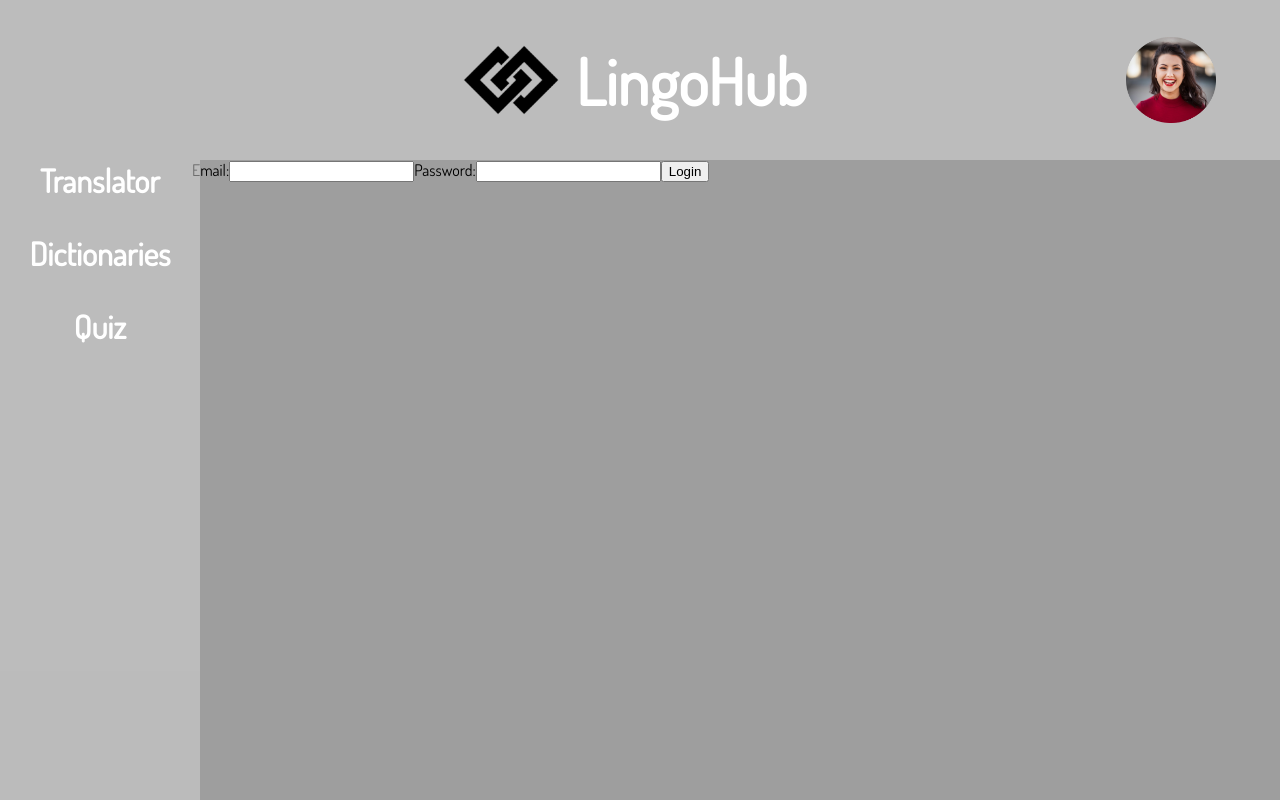
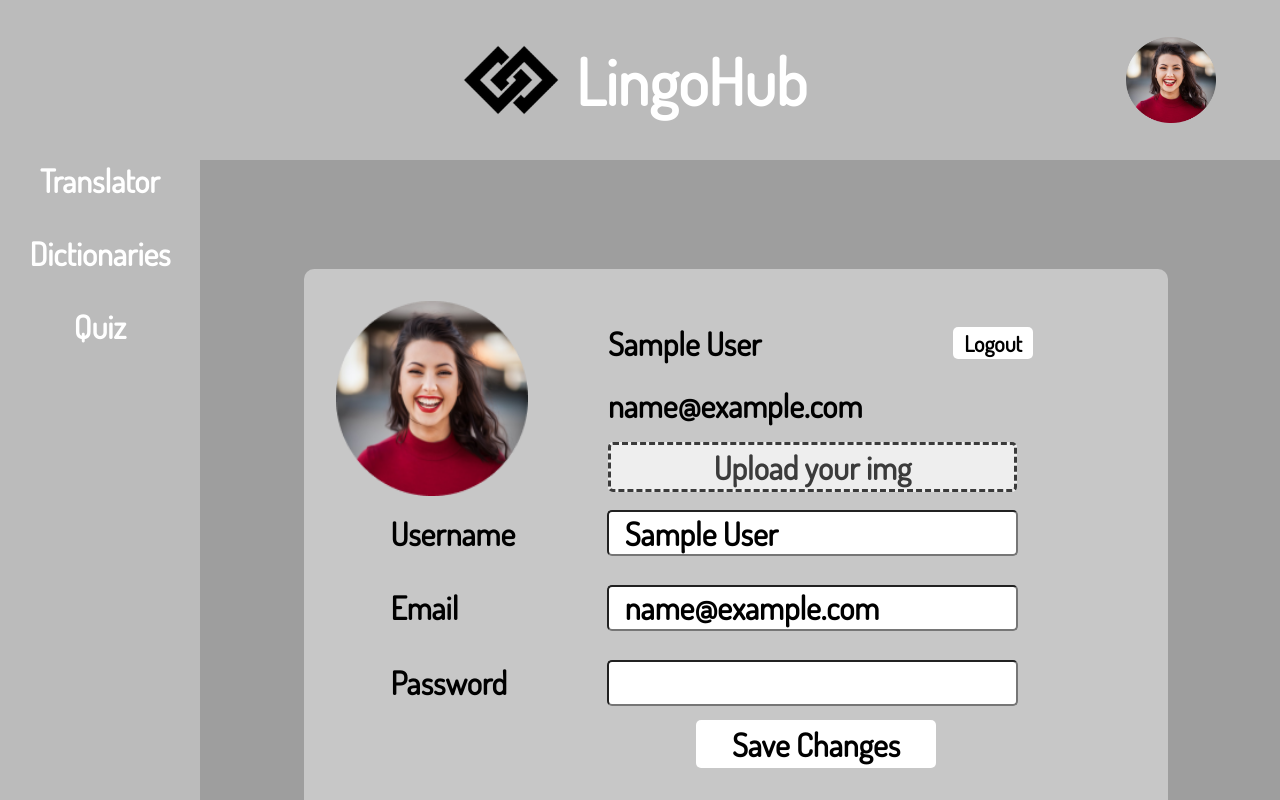
Before and after one commit to petrov6525/lingo-hub, an Angular app in the folder Frontend-main/: page /profile/username in a window 1280 px wide. Before the commit this address led to /login. Built offline with nearby package versions, Linux system fonts and the light colour scheme; sample sign-in values are in the browser's storage.

Commit message:
changing login authentication with token

```diff
--- a/Frontend-main/src/app/app-routing.module.ts
+++ b/Frontend-main/src/app/app-routing.module.ts
@@ -4,7 +4,7 @@ import { ProfileComponent } from './profile/profile.component';
 import { DictionariesComponent } from "./dictionaries/dictionaries.component";
 import { DictionariesListComponent } from './dictionaries-list/dictionaries-list.component';
 import { LoginComponent } from './login/login.component';
-import { AuthGuard } from "./auth.guard"; // Import the AuthGuard from the correct path
+import { AuthGuard } from "./auth.guard"; // Import the AuthGuard
 
 const routes: Routes = [
   // Other routes...
--- a/Frontend-main/src/app/app.component.html
+++ b/Frontend-main/src/app/app.component.html
@@ -7,7 +7,7 @@
 <div class="lingo_logo_div" *ngIf="!isRootRoute()">
   <img class="logo_img" src="assets/images/logo.png" alt="My Image">
   <h1 class="lingohub">LingoHub</h1>
-  <img class="profile_top_img" src="assets/images/profile_img.png" (click)="redirectToProfile(currentUser?.name || '')">
+  <img class="profile_top_img" src="assets/images/profile_img.png" (click)="redirectToProfile()">
 </div>
 <div class="side_menu" *ngIf="!isRootRoute()">
   <a class="menu_a" routerLinkActive="active" routerLink="/translator">Translator</a>
--- a/Frontend-main/src/app/app.component.ts
+++ b/Frontend-main/src/app/app.component.ts
@@ -1,7 +1,7 @@
-import { Component, OnInit } from '@angular/core';
+import { Component, OnInit, ChangeDetectorRef } from '@angular/core';
 import { Router } from '@angular/router';
 import { AuthService } from "./auth.service";
-import { User } from "./models/user.interface"; // Make sure to import the User interface if you haven't already
+import { User } from "./models/user.interface";
 
 @Component({
   selector: 'app-root',
@@ -11,7 +11,11 @@ import { User } from "./models/user.interface"; // Make sure to import the User
 export class AppComponent implements OnInit {
   currentUser: User | null = null; // Initialize currentUser to null
 
-  constructor(private router: Router, private authService: AuthService) {}
+  constructor(
+    private router: Router,
+    private authService: AuthService,
+    private cdr: ChangeDetectorRef // Inject ChangeDetectorRef
+  ) {}
 
   ngOnInit() {
     // Fetch user data from local storage
@@ -22,8 +26,11 @@ export class AppComponent implements OnInit {
     return this.router.url === '/';
   }
 
-  redirectToProfile(username: string) {
-    const sanitizedUsername = username.replace(/ /g, '_');
-    this.router.navigate(['/profile', sanitizedUsername]);
+  redirectToProfile(): void {
+    const currentUser = this.authService.getCurrentUser();
+    if (currentUser) {
+      const sanitizedUsername = currentUser.name.replace(/ /g, '_');
+      this.router.navigate(['/profile', sanitizedUsername]);
+    }
   }
 }
--- a/Frontend-main/src/app/auth.guard.ts
+++ b/Frontend-main/src/app/auth.guard.ts
@@ -9,6 +9,7 @@ export class AuthGuard implements CanActivate {
     constructor(private authService: AuthService, private router: Router) {}
 
     canActivate(): boolean {
+      console.log(this.authService);
         if (this.authService.isAuthenticatedUser()) {
             return true; // User is authenticated, allow access
         } else {
--- a/Frontend-main/src/app/auth.service.ts
+++ b/Frontend-main/src/app/auth.service.ts
@@ -1,18 +1,25 @@
-import { Injectable } from '@angular/core';
 import { HttpClient, HttpHeaders } from '@angular/common/http';
 import { Observable, of } from 'rxjs';
 import { map, catchError } from 'rxjs/operators';
 import { User } from './models/user.interface';
 import { Router } from '@angular/router';
+import { Injectable } from '@angular/core';
 
 @Injectable({
   providedIn: 'root',
 })
 export class AuthService {
   private isAuthenticated = false;
-  private currentUser: User | null = null;
+  currentUser: User | null = null; // Use currentUser as a property
 
-  constructor(private http: HttpClient, private router: Router) {}
+  constructor(private http: HttpClient, private router: Router) {
+    // Check if there's a user in local storage during service initialization
+    const storedUser = localStorage.getItem('currentUser');
+    if (storedUser) {
+      this.isAuthenticated = true;
+      this.currentUser = JSON.parse(storedUser);
+    }
+  }
 
   login(email: string, password: string): Observable<boolean> {
     // Set up the headers with the authentication token
--- a/Frontend-main/src/app/profile/profile.component.html
+++ b/Frontend-main/src/app/profile/profile.component.html
@@ -3,8 +3,8 @@
   <div class="profile_top_container">
     <img id="profile_img" src="assets/images/profile_img.png" alt="">
     <div class="profile_top_information">
-      <h1 id="name">{{ currentUser?.name }} <button class="logout_btn" (click)="logout()">Logout</button></h1>
-      <p id="gmail">{{ currentUser?.email }}</p>
+      <h1 id="name">{{ user?.name }} <button class="logout_btn" (click)="logout()">Logout</button></h1>
+      <p id="gmail">{{ user?.email }}</p>
       <input id="upload_img" type="file" (change)="handleImageUpload($event)" style="display: none">
       <div class="upload_container">
         <label class="upload_img_label" for="upload_img">{{ uploadLabel }}</label>
@@ -15,15 +15,15 @@
   <div class="profile_bottom_info">
     <div class="profile_info">
       <h1>Username</h1>
-      <input type="text" value="{{ currentUser?.name }}">
+      <input type="text" value="{{ user?.name }}">
     </div>
     <div class="profile_info">
       <h1>Email</h1>
-      <input type="text" value="{{ currentUser?.email }}">
+      <input type="text" value="{{ user?.email }}">
     </div>
     <div class="profile_info">
       <h1>Password</h1>
-      <input type="password" value="{{ currentUser?.password }}">
+      <input type="password" value="{{ user?.password }}">
     </div>
     <button class="btn_profile_save_changes">Save Changes</button>
   </div>
--- a/Frontend-main/src/app/profile/profile.component.ts
+++ b/Frontend-main/src/app/profile/profile.component.ts
@@ -2,6 +2,7 @@ import { Component, OnInit } from '@angular/core';
 import { ActivatedRoute } from '@angular/router';
 import { AuthService } from '../auth.service';
 import { Router } from '@angular/router';
+
 @Component({
   selector: 'app-profile',
   templateUrl: './profile.component.html',
@@ -12,12 +13,11 @@ export class ProfileComponent implements OnInit {
   user: any; // Define a user object to hold user data
   uploadLabel = 'Upload your img'; // Initial label text
   uploadedImageName = ''; // To display the uploaded image name
-  currentUser: any; // Define currentUser here
 
   constructor(
-    private route: ActivatedRoute,
-    private authService: AuthService,
-    private router: Router
+      private route: ActivatedRoute,
+      private authService: AuthService,
+      private router: Router
   ) {}
 
   ngOnInit(): void {
@@ -30,10 +30,9 @@ export class ProfileComponent implements OnInit {
   loadUserProfile(): void {
     // Fetch user data from the AuthService or local storage
     this.user = this.authService.getCurrentUser();
-    this.currentUser = this.user; // Assign user data to currentUser
 
     // You can access user data fields like this:
-    // this.currentUser.name, this.currentUser.email, etc.
+    // this.user.name, this.user.email, etc.
   }
 
   // Define the handleImageUpload function to handle file selection
@@ -63,6 +62,7 @@ export class ProfileComponent implements OnInit {
     }
     return name;
   }
+
   logout(): void {
     // Call the logout method from your authentication service
     this.authService.logout();
@@ -70,10 +70,11 @@ export class ProfileComponent implements OnInit {
     // Redirect the user to the login page
     this.router.navigate(['/login']);
   }
+
   // Add a function to save changes to the user's profile
   saveChanges() {
     // Implement logic to save changes to the user's profile
-    // You can use this.currentUser to access the user's data
+    // You can use this.user to access the user's data
     // Update user's name, email, password, etc., as needed
   }
 }
```
